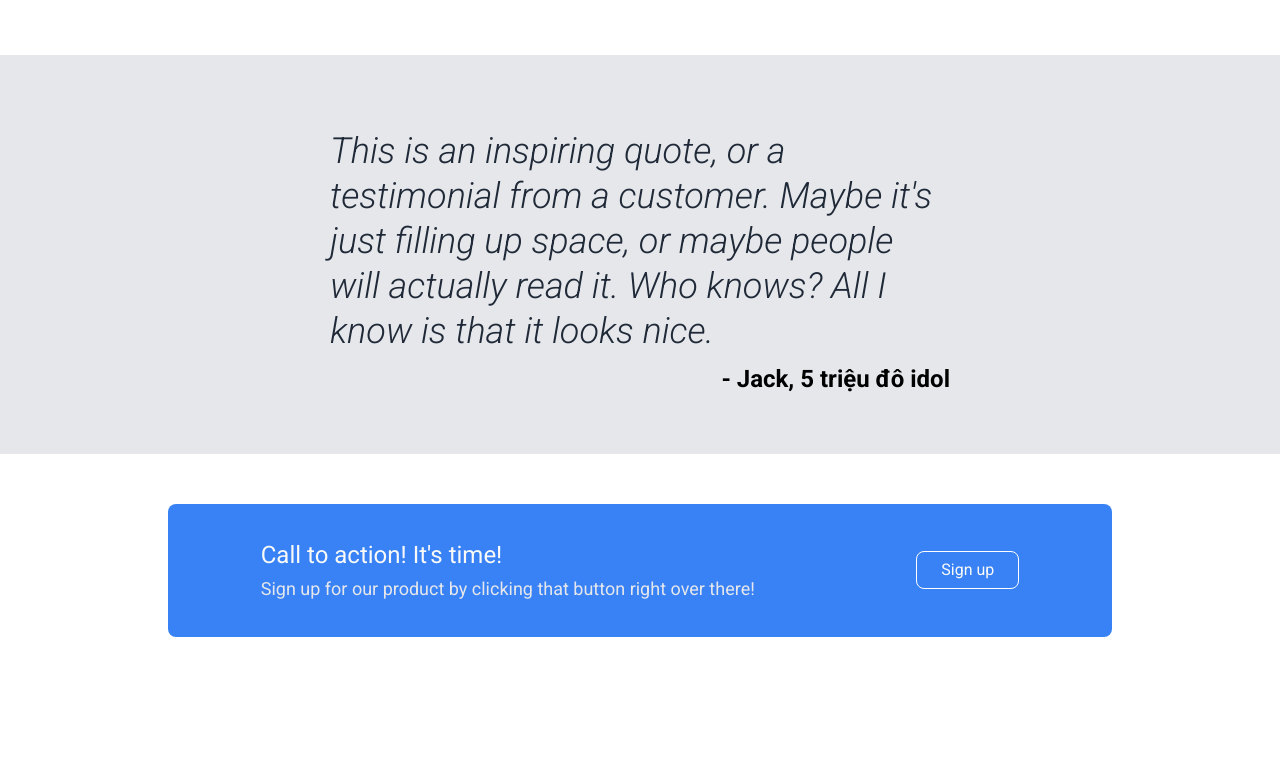
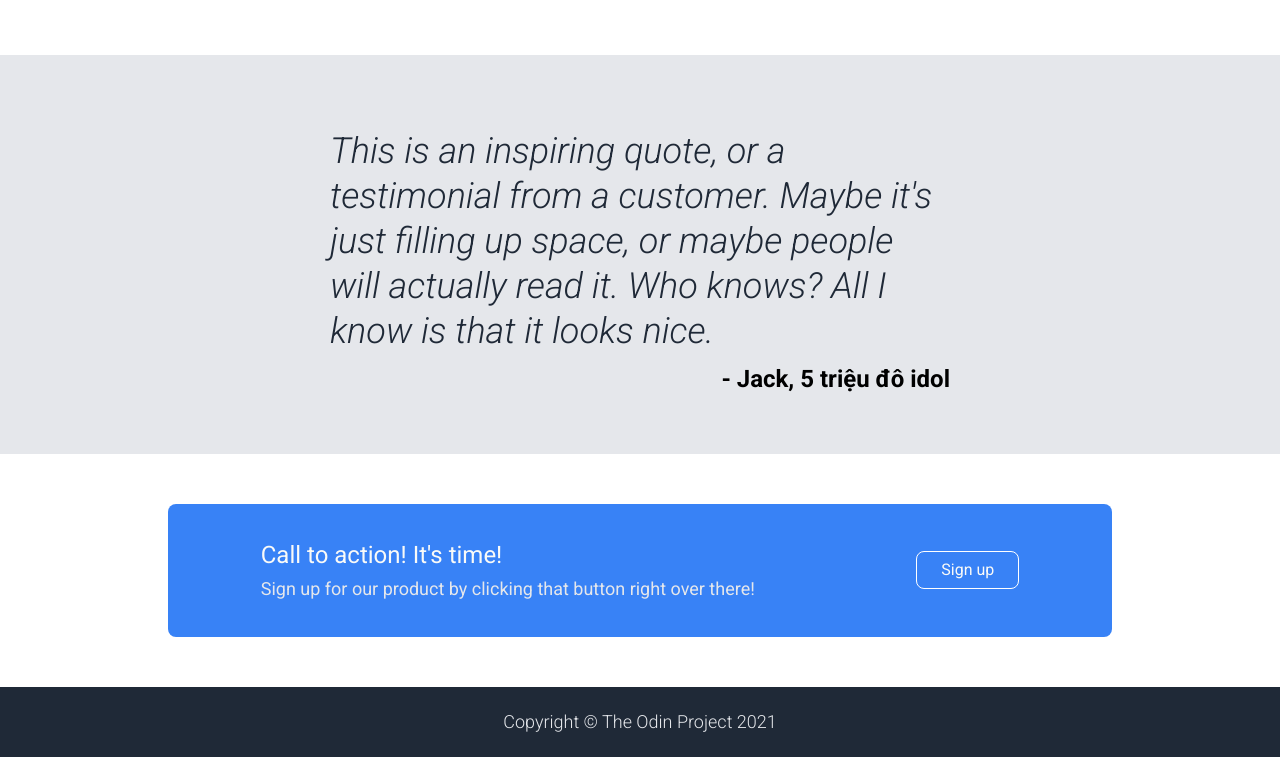
Before and after one commit to j-ngo828/landing-page, a plain HTML site: page index.html in a window 1280 px wide. Shown: the part 837-1594 px from the top of the page. Before the commit the page ends 1524 px from the top, so only its background shows below. Drawn offline with Linux system fonts and the light colour scheme.

Commit message:
Finish footer

```diff
--- a/index.html
+++ b/index.html
@@ -86,6 +86,8 @@
         <button class="call-to-action-button">Sign up</button>
       </div>
     </article>
-    <footer></footer>
+    <footer>
+      <span>Copyright © The Odin Project 2021</span>
+    </footer>
   </body>
 </html>
--- a/style.css
+++ b/style.css
@@ -211,3 +211,13 @@ button:hover {
   height: fit-content;
   color: #f9faf8;
 }
+
+footer {
+  display: flex;
+  justify-content: center;
+  align-items: center;
+  padding: 24px;
+  font-size: 18px;
+  color: #e5e7eb;
+  font-weight: 300;
+}
```
